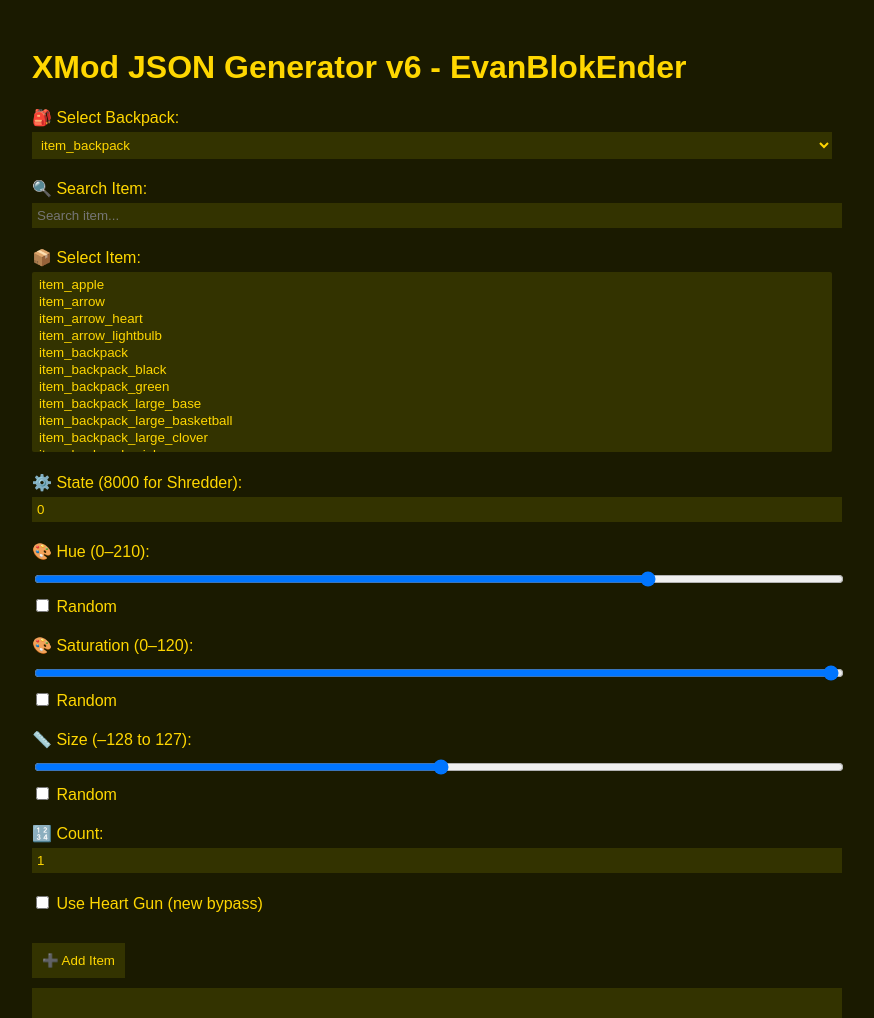
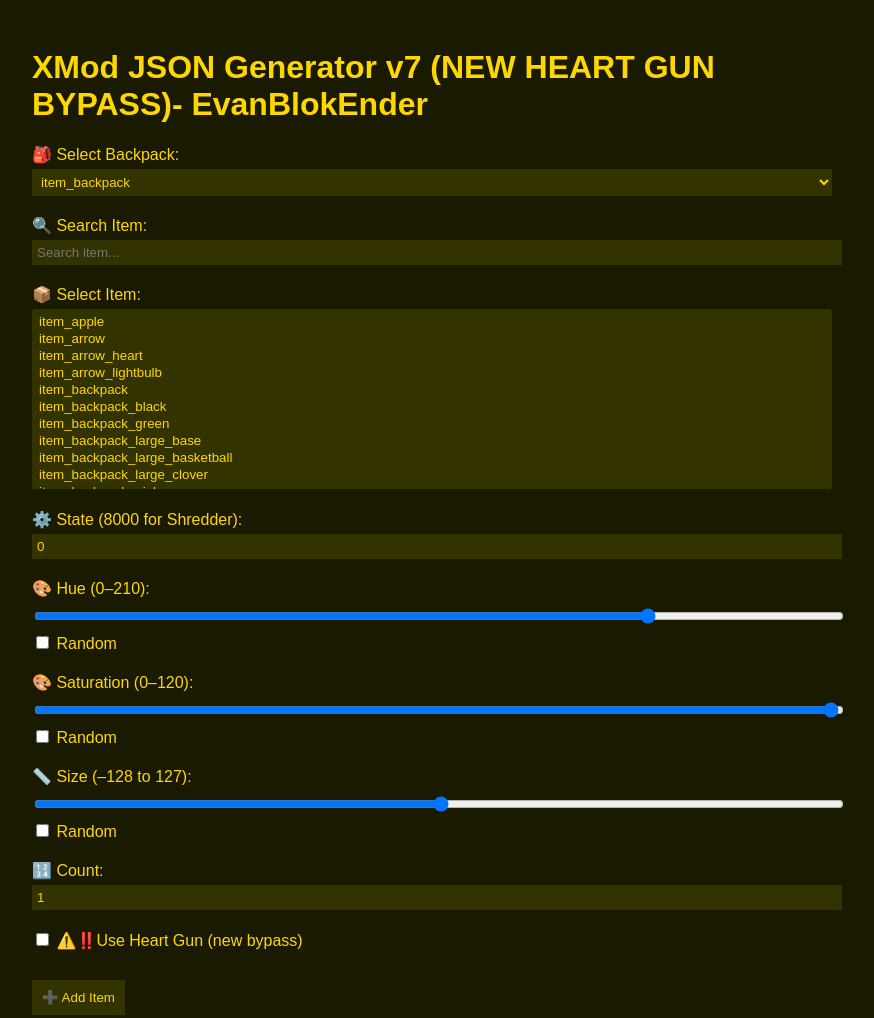
Before and after one commit to animalcompanymods/animalcompanymods.github.io, a plain HTML site: page xmodjsonmaker.html in a window 1280 px wide. Shown: the top 1018 px of the page, without its empty margins (208-1082 px from the left). Drawn offline with Linux system fonts and the light colour scheme.

Commit message:
Update xmodjsonmaker.html

```diff
--- a/xmodjsonmaker.html
+++ b/xmodjsonmaker.html
@@ -55,7 +55,7 @@
 </head>
 <body>
   <div class="container">
-    <h1>XMod JSON Generator v6 - EvanBlokEnder</h1>
+    <h1>XMod JSON Generator v7 (NEW HEART GUN BYPASS)- EvanBlokEnder</h1>
 
     <div class="section">
       <label for="bagSelect">🎒 Select Backpack:</label>
@@ -101,7 +101,7 @@
     </div>
 
     <div class="section">
-      <label><input type="checkbox" id="heartGunCheckbox" /> Use Heart Gun (new bypass)</label>
+      <label><input type="checkbox" id="heartGunCheckbox" /> ⚠️‼️Use Heart Gun (new bypass)</label>
     </div>
 
     <button onclick="addItem()">➕ Add Item</button>
```
